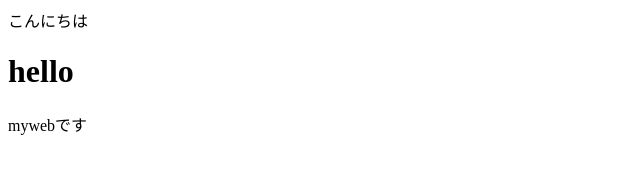
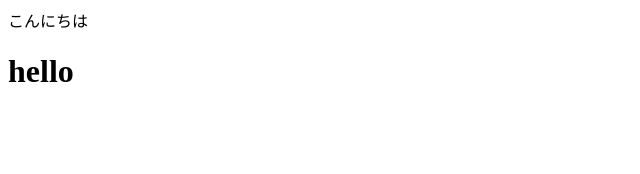
Before and after one commit to uheiji/a, a plain HTML site: page index.html in a window 1280 px wide. Shown: the full height of the page, 0-640 px from the left. Drawn offline with Linux system fonts and the light colour scheme.

Commit message:
Revert "mywebです"
This reverts commit 941db1bd9e2eff64303cfee7b4f985da162ef735.

```diff
--- a/index.html
+++ b/index.html
@@ -1,8 +1,3 @@
 こんにちは
 
 <h1>hello</h1>
-
-
-
-
-<p>mywebです</p>
```
